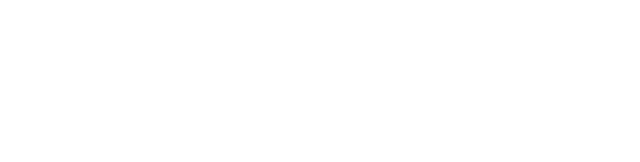
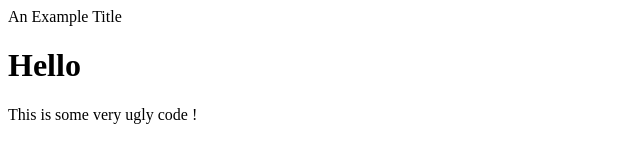
Before and after one commit to CalebLovell/code-styling-demo, a website: page src/test.html in a window 1280 px wide. Shown: the whole page, without its empty margins (0-640 px from the left). Drawn offline with Linux system fonts and the light colour scheme.

Commit message:
add ugly text, add linty script

```diff
--- a/package.json
+++ b/package.json
@@ -1,7 +1,11 @@
 {
 	"devDependencies": {
+		"eslint": "^6.8.0",
 		"eslint-config-prettier": "^6.9.0",
 		"eslint-plugin-prettier": "^3.1.2",
 		"prettier": "^1.19.1"
+	},
+	"scripts": {
+		"linty": "npx eslint src/* --fix"
 	}
 }
--- a/src/test.html
+++ b/src/test.html
@@ -1,3 +1,9 @@
 <body>
-	<div></div>
+	<div> An   Example Title
+	<h1>
+
+				Hello
+	</h1>
+					<p>			This  is some very ugly code !</p>
+	</div>
 </body>
```
Also changed, not shown: src/test.css (+8 -0 lines), src/test.js (line endings or trailing spaces), 1 other file.
